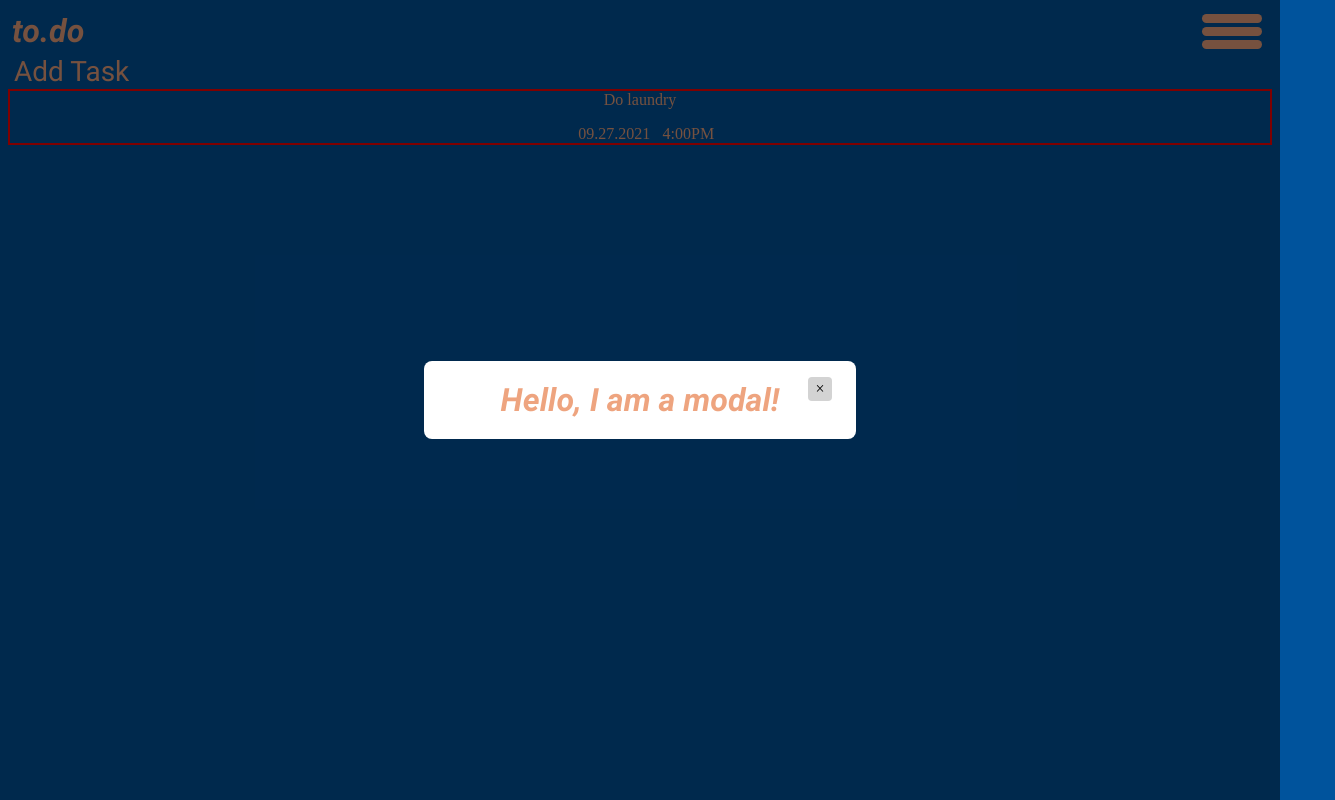
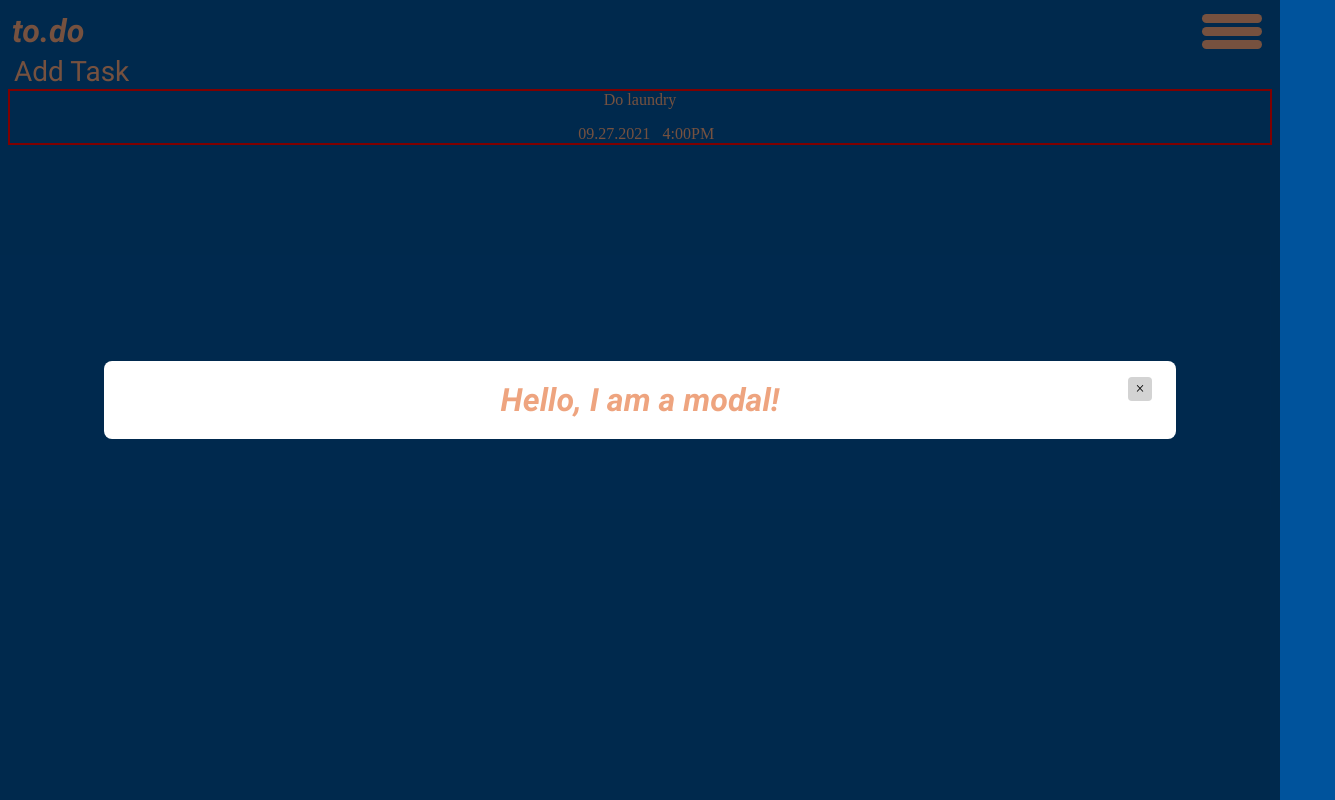
Before and after one commit to mitchelldirt/todo-list, a website built with webpack: page dist/index.html in a window 1280 px wide. Both pictures are taken after a click on the button "Add Task". Shown: the whole page, 1335 px wide, since content can reach past the window. Built offline with nearby package versions, Linux system fonts and the light colour scheme.

Commit message:
fixed overflow on page. Made the modal a better size.

```diff
--- a/src/styles.css
+++ b/src/styles.css
@@ -6,6 +6,15 @@
   --darkColor: #00539c;
 }
 
+html, body {
+  overflow: hidden;
+}
+
+/* LEAVE THIS COMMENTED UNLESS HAVING ISSUES WITH FORMATTING
+* {
+  outline: 1px solid red;
+}
+*/
 @font-face {
   font-family: "roboto-headers";
   src: url("./Roboto-Regular.ttf") format("truetype");
@@ -159,7 +168,7 @@ input[type="checkbox"] {
   transform: translate(-50%, -50%);
   background-color: white;
   padding: 1rem 1.5rem;
-  width: 24rem;
+  width: 80%;
   border-radius: 0.5rem;
 }
 .close-button {
```
Also changed, not shown: dist/index.html, dist/main.js.
